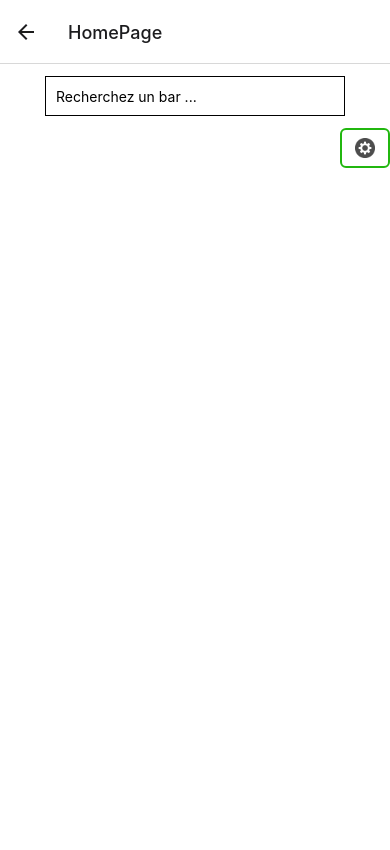
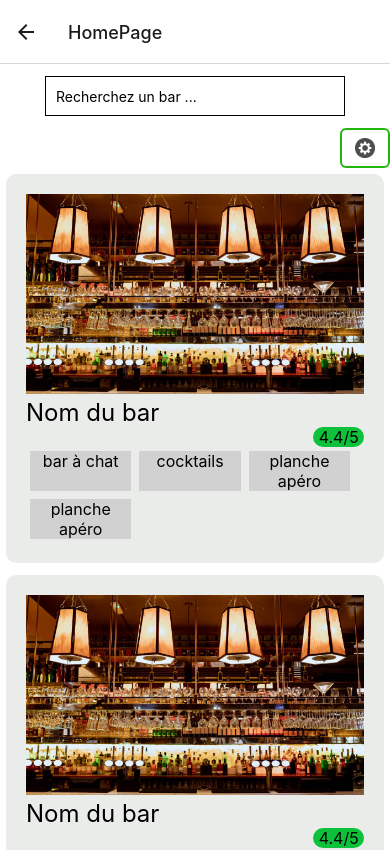
Before and after one commit to le-goat/Barracuda, a React Native app in the folder application/: screen /HomePage in a window 390 px wide. Shown: the top 850 px of the page. Built offline with nearby package versions, Linux system fonts and the light colour scheme; no server answers.

Commit message:
affichage de barpreview sur homepage

```diff
--- a/application/sources/components/BarPreview.tsx
+++ b/application/sources/components/BarPreview.tsx
@@ -58,6 +58,7 @@ const styles = StyleSheet.create({
         backgroundColor: '#EAECEA',
         margin: 6,
         borderRadius: 10,
+        alignSelf: "center",
     },
     view2: {
         padding: 20,
--- a/application/sources/screens/HomePage.tsx
+++ b/application/sources/screens/HomePage.tsx
@@ -7,6 +7,7 @@ import {StatusBar} from "expo-status-bar";
 import * as React from "react";
 import {RootStackParamList} from "../../RootStackParamList";
 import EditProfile from "../components/EditProfile";
+import BarPreview from "../components/BarPreview";
 
 type Props = {
     navigation: NavigationProp<RootStackParamList>;
@@ -17,7 +18,9 @@ export const HomePage: FunctionComponent<Props> = ({navigation}) => {
         <View style={styles.container}>
 
 
-            <ResearchButton/>
+            <View style={styles.viewResearchButton}>
+                <ResearchButton/>
+            </View>
             <View
                 style={styles.viewButtonProfile}>
                 <TouchableOpacity
@@ -33,6 +36,14 @@ export const HomePage: FunctionComponent<Props> = ({navigation}) => {
             </View>
 
 
+            <View style={styles.viewBarPreview}>
+                <BarPreview id={1}/>
+                <BarPreview id={1}/>
+                <BarPreview id={1}/>
+
+            </View>
+
+
             <StatusBar style="auto"/>
         </View>
 
@@ -44,8 +55,12 @@ const styles = StyleSheet.create({
     container: {
         flex: 1,
         backgroundColor: '#fff',
+    },
+    viewResearchButton : {
+        alignSelf: 'center',
+    },
+    viewBarPreview: {
         alignItems: 'center',
-
     },
     viewbutton: {
         borderWidth: 2,
@@ -62,13 +77,12 @@ const styles = StyleSheet.create({
     },
     viewButtonProfile: {
         alignSelf: "flex-end",
-        flexDirection: "row",
-        flexWrap: "wrap",
     },
     image: {
         width: 20,
         height: 20,
         alignSelf: "center",
 
+
     },
 });
```
